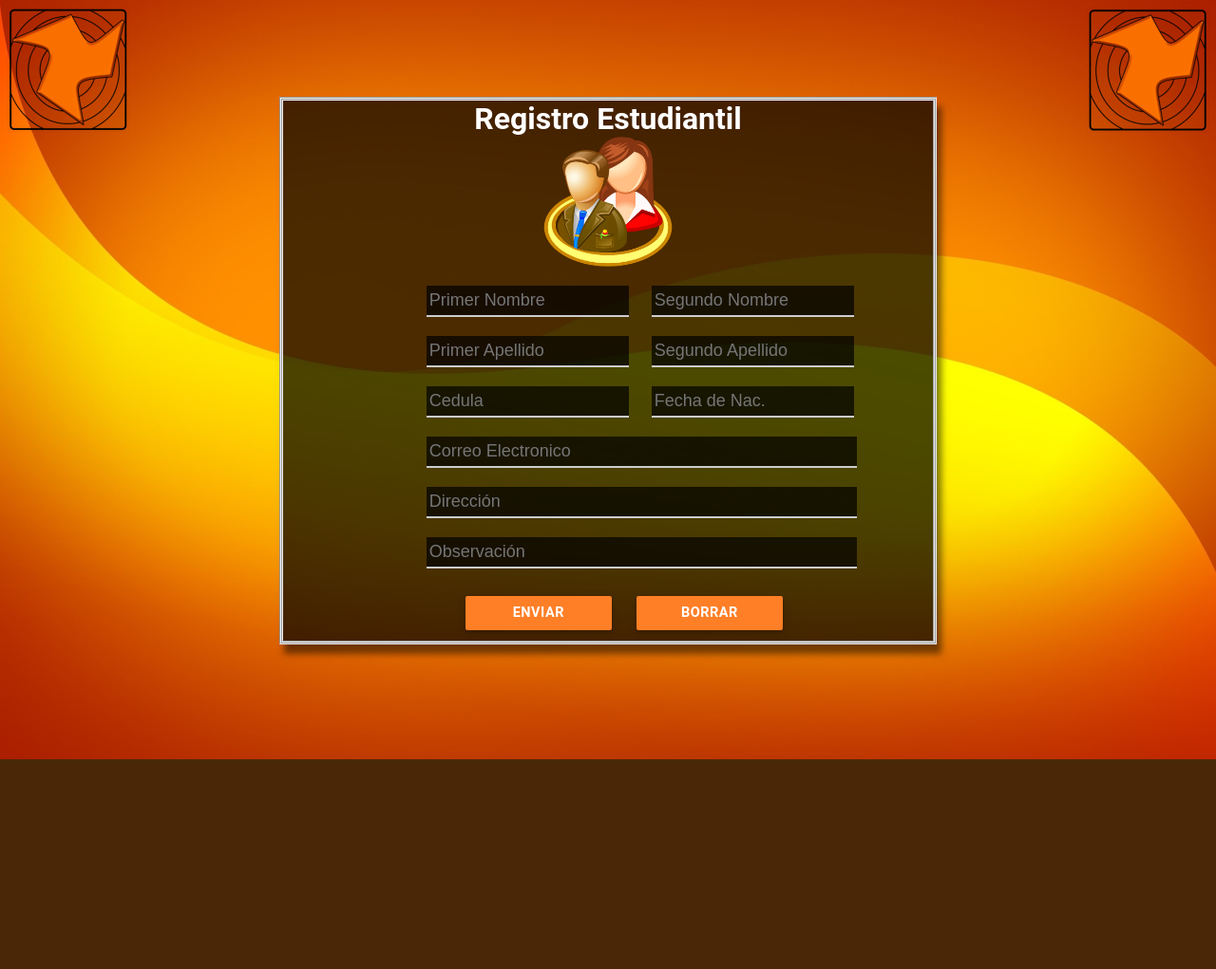
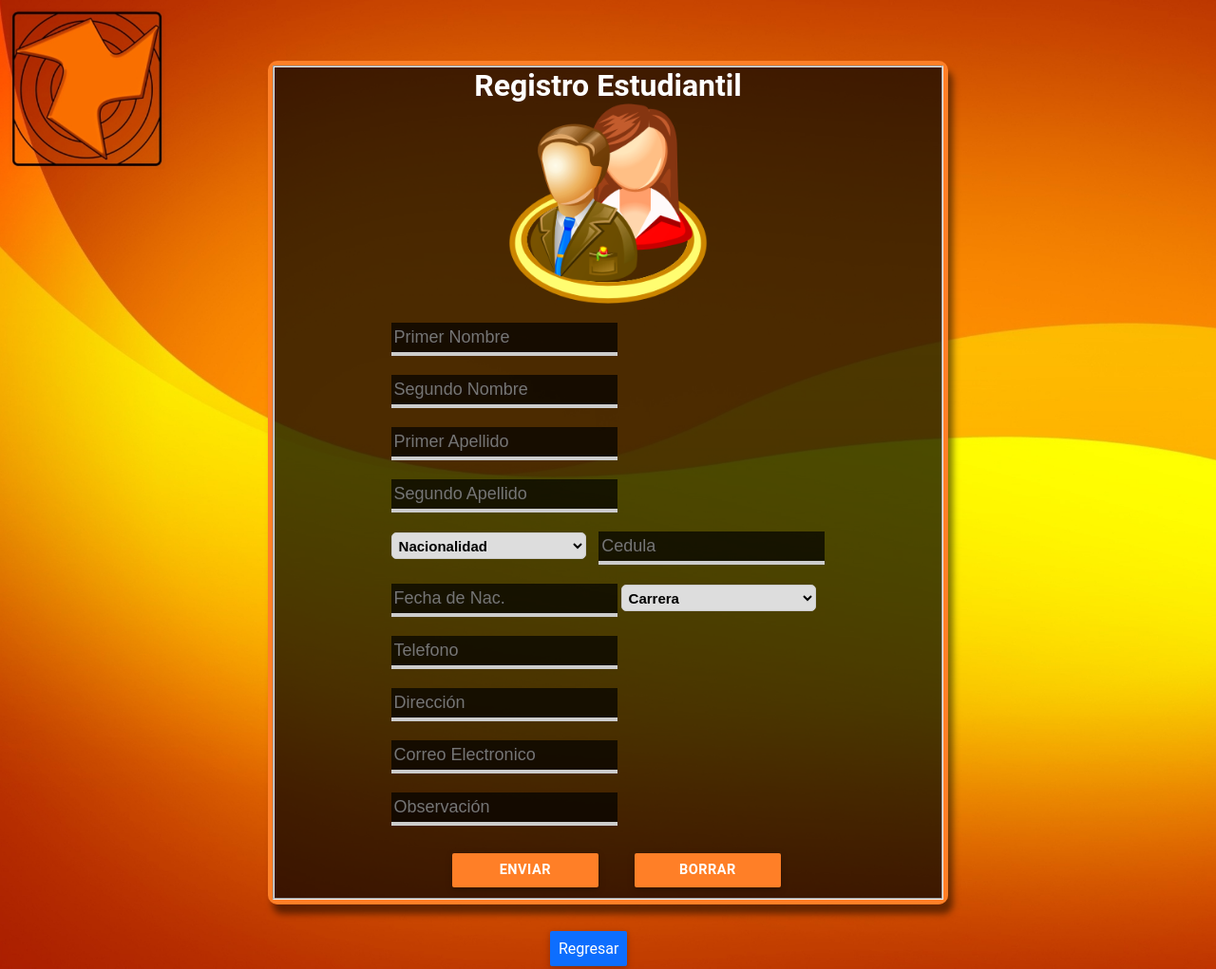
Before and after one commit to xN03Lx/CRUD-Proyecto-Uptag, a PHP site: page /views/estudiante/estudiantes.php in a window 1280 px wide. Shown: the whole page at 95% size. Before the commit the page ends 800 px from the top, so only its background shows below. Run offline with PHP 8.4, Linux system fonts and the light colour scheme.

Commit message:
[MOD] se modificaron unos estilos, se añadio nuevas func en el js y se agrego el sql

```diff
--- a/src/public/css/stylesheet2.css
+++ b/src/public/css/stylesheet2.css
@@ -6,72 +6,90 @@
   margin:0;
 
 }
-
 body{
   font-family:  'Roboto', Arial, Sans-serif;
   background-image: url('../imagen/fondo.jpg');
   background-size: cover;
-
 }
 input{
   padding: 50px;
 }
 .field{
-	margin-left: 23%;
-	margin-right: 23%;
-	margin-top: 8%;
-	margin-bottom: 8%;
+  border-radius: 10px;
+  margin-left: 22%;
+  margin-right: 22%;
+  margin-top: 5%;
+  margin-bottom: 5%;
   background-color: rgba(0, 0, 0, .7);
-	border-width: 10px;
+  border-width: 5px;
+  border-color: rgb(255,127,39);
+  border-style: solid;
   box-shadow: 5px 10px 7px rgba(0,0,0,.5);
+}
+.fields{
+
 }
 .registro .mover .input{
   border: none;
   background-color: rgba(0, 0, 0, .7);
-	border-bottom: 2px solid #ccc;
+  border-bottom: 4px solid #ccc;
   font-size: 18px;
-	margin: 20px 20px 0 0;
+  margin: 20px 34px 0 0;
   padding: 5px 3px;
   max-width: 40%;
   color: #ffffff;
 }
 .registro .mover .errorInput{
-  border-bottom: 2px solid red;
+  border-bottom: 4px solid #ff4500;
 }
 
+.select{
+  width: 45%;
+  margin-right: 2%;
+  padding: 3px;
+  font-size: 15px;
+  border: 1px solid #ccc;
+  height: 28px;
+  background-color:#ddd;
+  border-radius: 5px;
+  color: #000;
+  font-weight: bold;
+}
 .errorSelect{
   border: 1px solid red !important;
 }
+
+
 .registro .mover .cheked{
-  border-bottom: 3px solid green;
+  border-bottom: 4px solid green;
 }
 .registro .mover input:focus{
   border: none;
-  border-bottom: 3px solid rgb(255,127,39);
+  border-bottom: 4px solid rgb(255,127,39);
   outline: none;
 }
 .registro2 .mover .input{
   border: none;
   background-color: rgba(0, 0, 0, .7);
-  border-bottom: 2px solid #ccc;
+  border-bottom: 4px solid #ccc;
   font-size: 18px;
   margin: 20px 0 0 0;
   padding: 5px 3px;
   color: #ffffff;
 }
 .registro2 .mover .errorInput{
-  border-bottom: 2px solid red;
+  border-bottom: 4px solid #ff4500;
 }
 .registro2 .mover .cheked{
-  border-bottom: 3px solid green;
+  border-bottom: 4px solid green;
 }
 .registro2 .mover input:focus{
   border: none;
-  border-bottom: 3px solid rgb(255,127,39);
+  border-bottom: 4px solid rgb(255,127,39);
   outline: none;
 }
 .registro2 .mover .largo{
-  width: 85%;
+  width: 95%;
 }
 .registro2 .mover .corto{
   width: 50%;
@@ -79,37 +97,31 @@
 #dn_maestria{
   margin-left: 6%;
 }
-.maestria{
-  width: 150px;
-  padding: 3px;
-  font-size: 15px;
-  border: 2px solid rgb(255,127,39);
-  height: 28px;
-  background-color:#ddd;
-  border-radius: 5px;
+
+.row{
+  margin-left: 5%;
+}
+.label{
   color: #ffffff;
-  font-weight: bold;
-  background-color: rgba(0, 0, 0, .7);
-
+  margin: 20px 80px 0 0;
 }
-
 .tamano img{
-    width: 20%;
-    height: 20%;
-    margin-left: 40%;
+    width: 30%;
+    height: 30%;
+    margin-left: 35%;
 }
 .centrado{
   color: #ffffff;
   text-align: center;
 }
-.mover{
-  margin-left: 22%;
+.center{
+  text-align: center;
 }
 .btnenviar{
   font-weight: bold;
   margin: 10px 0 0 0;
   width: 12%;
-  margin-left: 15%;
+  margin-left: 5%;
   box-sizing: border-box;
   padding: 0 0.75rem;
   position: relative;
@@ -140,7 +152,7 @@
   font-weight: bold;
   margin: 10px 0 0 0;
   width: 12%;
-  margin-left: 29%;
+  margin-left: 20%;
   box-sizing: border-box;
   padding: 0 0.75rem;
   position: relative;
@@ -247,28 +292,42 @@
   display: inline-block;
   float: left;
   padding: 3px 3px 3px 3px;
-  margin-left: 5px;
+  margin-left: 10px;
   text-decoration: none;
   color: #fff;
   cursor: pointer;
-
 }
-
 .btn:hover{
   background: rgb(252, 103, 0);
   color: #fff;
   -webkit-transition:all 0.8s cubic-bezier(.25, .8, .25, 1);
   -moz-transition: all 0.8s cubic-bezier(.25, .8, .25, 1);
   transition: all 0.8s cubic-bezier(.25, .8, .25, 1);
-
+}
+.info{
+  background-color: rgb(13, 110, 254) !important;
+}
+.info:hover{
+  background-color: rgb(36, 170, 247) !important;
 }
 
 .danger{
   background-color: rgb(240, 48, 48) !important;
 }
+.danger:hover{
+  background-color: rgb(251, 0, 0) !important;
+}
 
-.danger:hover{
+.form{
+  width: 65%;
+  margin:auto;
+}
 
-    background-color: rgb(251, 0, 0) !important;
+.boton {
+  margin: auto;
+}
 
+.regresar{
+    margin-left: 45%;
+    margin-top: -3%;
 }
--- a/src/public/js/validacion.js
+++ b/src/public/js/validacion.js
@@ -59,6 +59,19 @@
 	}
 }
 
+//valida select vacio
+let valSelect = (e, value, red, mensaje) =>{
+	if (value < 1) {
+		error.style.display = 'block';
+		error.innerHTML += `<li>el campo ${mensaje}: no esta seleccionada</li>`;
+		red.className = 'select errorSelect';
+		e.preventDefault();
+	}
+	else{
+		red.className = 'select';
+	}
+}
+
 let valFechas = (e, fecha, red) => {
 	let fechaRegex = /^[0-9]{4}\-(0[1-9]|1[012])\-(0[1-9]|[12][0-9]|3[01])/;
 
@@ -117,6 +130,9 @@
 	let cedula =document.getElementById('cedula');
 	let fecha_nacimiento =document.getElementById('fecha_nac');
 	let email =document.getElementById('email');
+	let telefono =document.getElementById('telefono');
+	let nacionalidad = document.getElementById('nacionalidad');
+	let carrera = document.getElementById('carrera');
 	let direccion =document.getElementById('direccion');
 	let observacion =document.getElementById('observacion');
 
@@ -126,6 +142,8 @@
 	let apellido = 'Primer apellido';
 	let apellido2 = 'Segundo apellido';
 	let nombre_direccion= 'direccion';
+	let mensaje = 'nacionalidad';
+	let mensaje2 = 'carrera';
 
 
 	valCampo(e, primer_nombre.value, primer_nombre, nombre);
@@ -135,36 +153,11 @@
 	valCel(e, cedula.value, cedula);
 	valFechas(e, fecha_nacimiento.value, fecha_nacimiento);
 	valEmail(e, email.value, email);
+	valSelect(e, nacionalidad.value,  nacionalidad, mensaje);
+	valSelect(e, carrera.value,  carrera, mensaje2);
 	valCampoVacio(e, direccion.value, direccion, nombre_direccion);
 }
 
-let valDocente = (e) => {
-	let primer_nombre =document.getElementById('nombre1');
-	let seg_nombre =document.getElementById('nombre2');
-	let primer_apellido =document.getElementById('apellido1');
-	let seg_apellido =document.getElementById('apellido2');
-	let cedula =document.getElementById('cedula');
-	let fecha_nacimiento =document.getElementById('fecha_nac');
-	let email =document.getElementById('email');
-	let direccion =document.getElementById('direccion');
-	let observacion =document.getElementById('observacion');
-
-	let nombre = 'Primer nombre';
-	let nombre2 = 'Segundo nombre';
-	let apellido = 'Primer apellido';
-	let apellido2 = 'Segundo apellido';
-	let nombre_direccion= 'direccion';
-
-	valCampo(e, primer_nombre.value, primer_nombre, nombre);
-	valCampo(e, seg_nombre.value, seg_nombre, nombre2);
-	valCampo(e, primer_apellido.value, primer_apellido, apellido);
-	valCampo(e, seg_apellido.value, seg_apellido, apellido2);
-	valCel(e, cedula.value, cedula);
-	valFechas(e, fecha_nacimiento.value, fecha_nacimiento);
-	valEmail(e, email.value, email);
-	valCampoVacio(e, direccion.value, direccion, nombre_direccion);
-
-}
 
 let valFormulario = (e) =>{
 	error.innerHTML = ""
--- a/src/views/docente/lista.php
+++ b/src/views/docente/lista.php
@@ -11,6 +11,7 @@
 		<div class="tabla">
 			<div class="cont">
 			<h2 class="h2">Docentes</h2>
+			<a href="index.php" class="btn info" style="margin: 3px 3px;">Pagina de Inicio</a>
 			<a href="?c=Docente&a=Guardar" class="btn" style="margin: 3px 3px;">Crear nuevo registro</a>
 
 			<br>
--- a/src/views/estudiante/estudiantes.php
+++ b/src/views/estudiante/estudiantes.php
@@ -14,9 +14,8 @@
 	<div class="field">
 		<fieldset>
 			<div class="fields">
-				<fieldset>
 					<div class="encabezado">
-					<?php  echo isset($estudiante) ?  "<h2 class='centrado'> Editar Estudiante $estudiante->primer_nombre</h1" :  "<h1 class='centrado'>Registro Estudiantil</h1>"; ?>
+					<?php  echo isset($estudiante) ?  "<h2 class='centrado'> Editar Estudiante $estudiante->primer_nombre $estudiante->primer_apellido</h1" :  "<h1 class='centrado'>Registro Estudiantil</h1>"; ?>
 			            <div class="tamano" style="margin: auto; " >
 				          <img src="public/imagen/estudiante.png" alt="estudiante" width="150px" style="margin: auto; display: block;" >
 				        </div>
@@ -24,7 +23,7 @@
 		        <form class="form" id="form" method="POST" action="">
 		            <input type="hidden" name="id" value="<?php  ?>" />
 
-		            <div class="registro">
+		            <div class="registro2">
 			          	<div class="mover">
 
 			          		<input type="text" placeholder="Primer Nombre" name="nombre1" id="nombre1" class="input" value="<?php echo isset($estudiante) ? $estudiante->primer_nombre : ''; ?>">
@@ -35,19 +34,39 @@
 							<input type="text" placeholder="Segundo Apellido" name="apellido2" id="apellido2" class="input" value="<?php echo isset($estudiante) ? $estudiante->segundo_apellido : ''; ?>">
 			          	</div>
 			          	<div class="mover">
+			          		<select class="select" name="nacionalidad" id="nacionalidad">
+								<option value="0" selected>Nacionalidad</option>
+								<option <?php echo isset($estudiante->nacionalidad) ? $estudiante->nacionalidad == '1' ? 'selected' : '' :''; ?> value="1">Venezolano</option>
+								<option <?php echo isset($estudiante->nacionalidad) ? $estudiante->nacionalidad == '2' ? 'selected' : '' :''; ?> value="2">Extranjero</option>
+							</select>
 			          		<input type="text" placeholder="Cedula" name="cedula" id="cedula" class="input" value="<?php echo isset($estudiante) ? $estudiante->cedula: ''; ?>">
-							<input type="text" placeholder="Fecha de Nac." name="fecha_nac" id="fecha_nac" class="input" value="<?php echo isset($estudiante) ? $estudiante->fecha_nacimiento : ''; ?>">
+
 			          	</div>
 		            </div>
 		            <div class="registro2">
 		            	<div class="mover">
-							<input type="email" placeholder="Correo Electronico" name="email" id="email" class="input largo" value="<?php echo isset($estudiante) ? $estudiante->correo : ''; ?>">
+		            		<input type="text" placeholder="Fecha de Nac." name="fecha_nac" id="fecha_nac" class="input" value="<?php echo isset($estudiante) ? $estudiante->fecha_nacimiento : ''; ?>">
+
+			          		<select class="select" name="carrera" id="carrera">
+								<option selected value="0">Carrera</option>
+								<option <?php echo isset($estudiante->carrera_id) ? $estudiante->carrera_id == '1' ? 'selected' : '' :''; ?> value="1">Contaduria</option>
+								<option  <?php echo isset($estudiante->carrera_id) ? $estudiante->carrera_id == '2' ? 'selected' : '' :''; ?> value="2">Informatica</option>
+								<option  <?php echo isset($estudiante->carrera_id) ? $estudiante->carrera_id == '3' ? 'selected' : '' :''; ?> value="3">Administracion</option>
+								<option  <?php echo isset($estudiante->carrera_id) ? $estudiante->carrera_id == '4' ? 'selected' : '' :''; ?> value="4">Mecanica</option>
+								<option  <?php echo isset($estudiante->carrera_id) ? $estudiante->carrera_id == '5' ? 'selected' : '' :''; ?> value="5">Electricidad</option>
+
+
+							</select>
+
 		          		</div>
 		          		<div class="mover">
-							<input type="text" placeholder="Dirección" name="direccion" id="direccion" class="input largo" value="<?php echo isset($estudiante) ? $estudiante->direccion : ''; ?>">
+		          			<input type="text" placeholder="Telefono" name="telefono" id="telefono" class="input" value="<?php echo isset($estudiante) ? $estudiante->telefono : ''; ?>">
+
+							<input type="text" placeholder="Dirección" name="direccion" id="direccion" class="input " value="<?php echo isset($estudiante) ? $estudiante->direccion : ''; ?>">
 			          	</div>
 			          	<div class="mover">
-							<input type="text" placeholder="Observación" name="observacion" id="observacion" class="input largo" value="<?php echo isset($estudiante) ? $estudiante->observaciones : ''; ?>">
+			          		<input type="email" placeholder="Correo Electronico" name="email" id="email" class="input " value="<?php echo isset($estudiante) ? $estudiante->correo : ''; ?>">
+							<input type="text" placeholder="Observación" name="observacion" id="observacion" class="input " value="<?php echo isset($estudiante) ? $estudiante->observaciones : ''; ?>">
 			          	</div>
 		            </div>
 		            <br>
@@ -60,12 +79,21 @@
 				</form>
 
 				<br><br><br>
-				</fieldset>
-			</div>
+
 			<div>
 				<ul class="errorr" id="error"><li>Error:</li></ul>
 			</div>
+
+			</div>
+
 		</fieldset>
+
+
+	</div>
+	<div class="regresar">
+
+		<a href="?c=Estudiante" class="btn info" style="margin: 3px 3px; padding: 9px;">Regresar</a>
+
 	</div>
 
 <script src="public/js/validacion.js"></script>
--- a/src/views/estudiante/lista.php
+++ b/src/views/estudiante/lista.php
@@ -11,6 +11,7 @@
 		<div class="tabla">
 			<div class="cont">
 			<h2 class="h2">Estudiantes</h2>
+			<a href="index.php" class="btn info" style="margin: 3px 3px;">Pagina de Inicio</a>
 			<a href="?c=Estudiante&a=Guardar" class="btn" style="margin: 3px 3px;">Crear nuevo registro</a>
 
 			<br>
```
Also changed, not shown: other parts of src/public/css/stylesheet2.css (+52 -19 lines), control_registro_pnfi.sql (added, +138 -0 lines), src/controllers/docente_controller.php (+2 -7 lines), src/controllers/estudiante_controller.php (+9 -9 lines), src/public/css/stylesheet.css (+12 -7 lines), src/public/js/validacion_docente.js (+12 -0 lines), src/views/docente/docentes.php (+31 -16 lines), src/views/principal.html (+16 -11 lines). Lines whose indentation alone changed are shown as unchanged.
